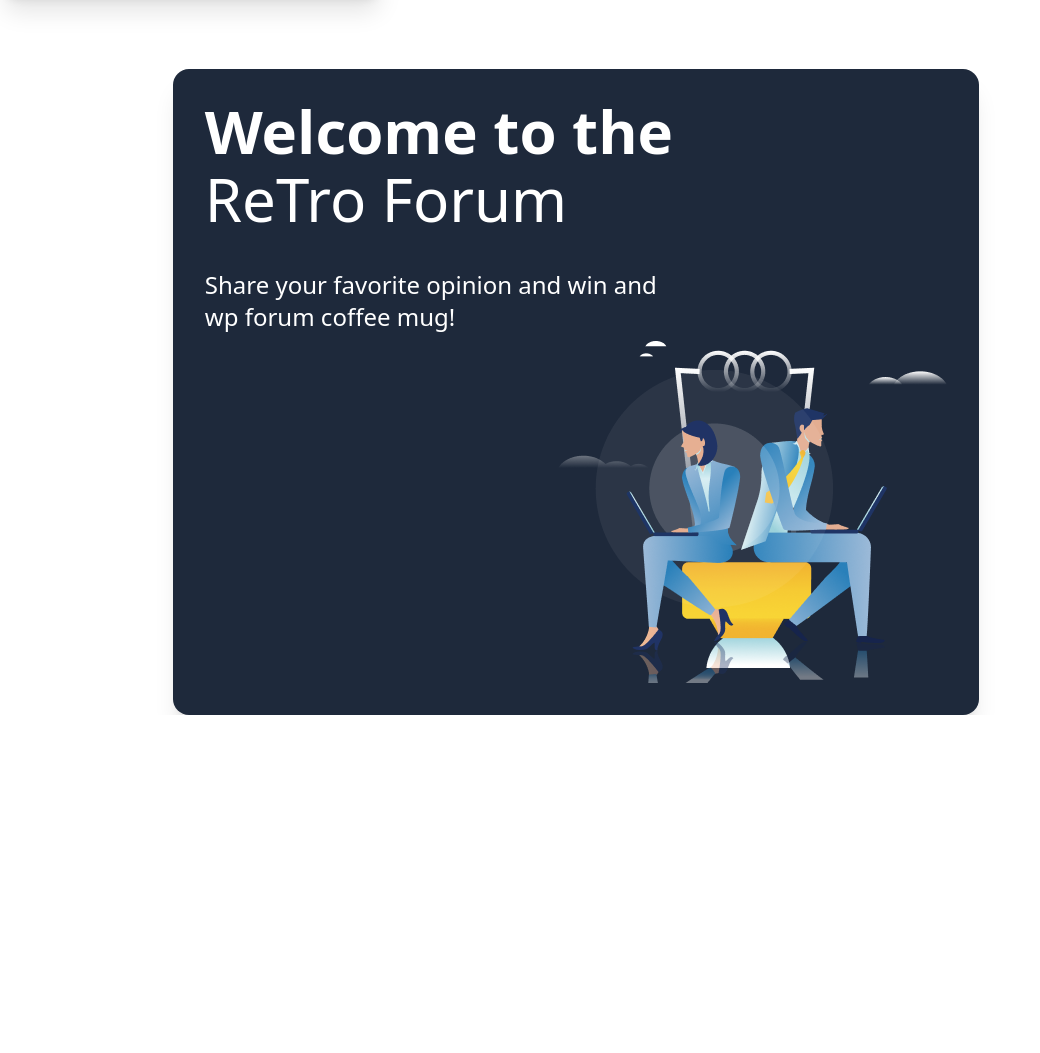
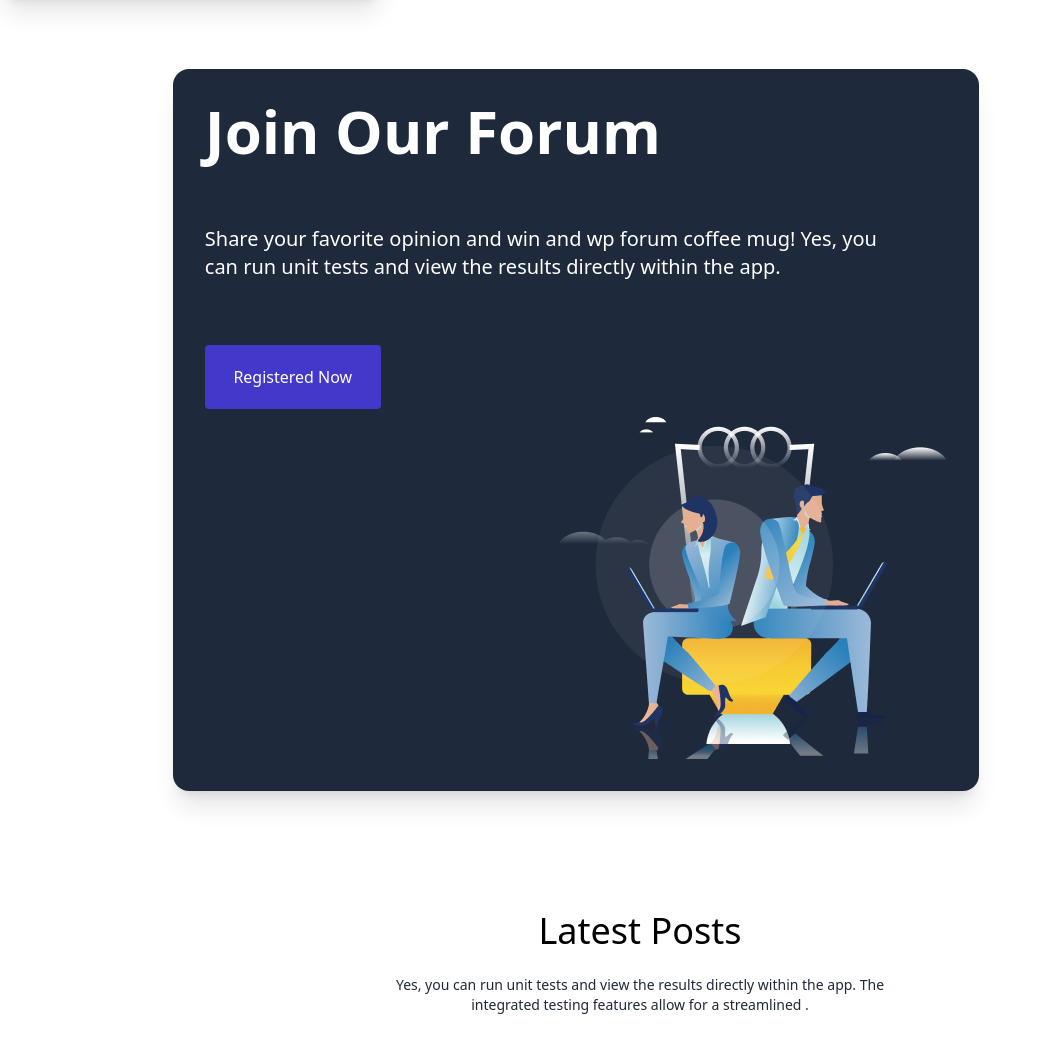
Before and after one commit to MD-SHihAb1/A6, a plain HTML site: page index.html in a window 1280 px wide. Shown: the part 1487-2540 px from the top of the page, without its empty margins (0-1040 px from the left). Before the commit the page ends 2202 px from the top, so only its background shows below. Drawn offline with nearby package versions, Linux system fonts and the light colour scheme; no server answers.

Commit message:
added latest post heading

```diff
--- a/index.html
+++ b/index.html
@@ -92,6 +92,10 @@
       <br>
       <br>
       <br>
+      <!-- spinner or loading -->
+      <div>
+
+      </div>
 
 
       <header>
@@ -103,6 +107,10 @@
         <br>
       </header>
     <main>
+      <!-- spinner or loading -->
+      <div class="text-center my-2 hidden">
+        <span class="loading loading-spinner loading-lg"></span>
+      </div>
       <div id="post-container" class="grid grid-cols-1 gap-4 ">
         <div class="card card-compact w-96 bg-base-100 shadow-xl">
           <figure><img src="https://daisyui.com/images/stock/photo-1606107557195-0e29a4b5b4aa.jpg" alt="Shoes" /></figure>
@@ -125,34 +133,46 @@
         <div class="card w-[70%] bg-base-100 shadow-xl bg-slate-800 mx-auto">
 
           <div class="card-body">
-            <h1 class="card-title text-white text-6xl">Welcome to the</h1>
-            <h1 class="text-white text-6xl">ReTro Forum</h1>
+            <h1 class="card-title text-white text-6xl text-center">Join Our Forum</h1>
             <br>
-            <p class="text-white text-2xl">Share your favorite opinion and win and
+            <br>
+            <p class="text-white text-xl">Share your favorite opinion and win and wp forum coffee mug! Yes, you
               <br>
-              wp forum coffee mug!</p>
+              can run unit tests and view the results directly within the app. </p>
+              <br>
+              <br>
+              <button class="h-16 w-44 bg-indigo-700 rounded text-white">Registered Now</button>
             <div class="card-actions justify-end">
               <!-- white div -->
-
-
-
-         <div class="flex">
-          <div class=" w[10%]">
-
-          </div>
-            <div class="">
-
-            </div>
-         </div>
-
-
-
             <img src="images/joinforum.png" alt="">
 
           </div>
         </div>
       </header>
     </main>
+    <br>
+    <br>
+    <br>
+    <br>
+    <br>
+
+    <main>
+      <section>
+        <h1 class="text-black text-4xl text-center">Latest Posts</h1>
+        <br>
+        <p class="text-sm text-center">Yes, you can run unit tests and view the results directly within the app. The <br> integrated testing features allow for a streamlined .</p>
+      </section>
+    </main>
+    <br>
+    <br>
+    <br>
+    <br>
+    <br>
+      <main>
+        <section>
+
+        </section>
+      </main>
     <script src="js/post.js"></script>
 </body>
 </html>
```
